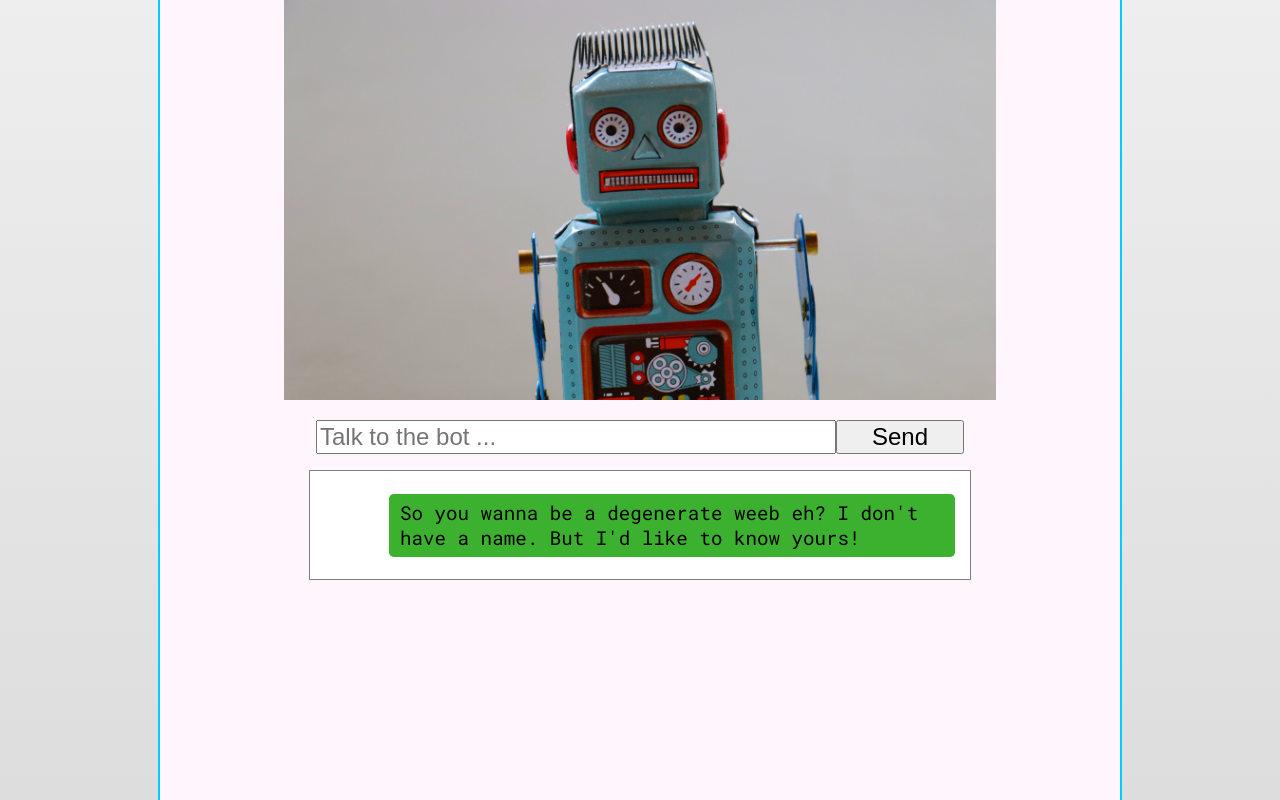
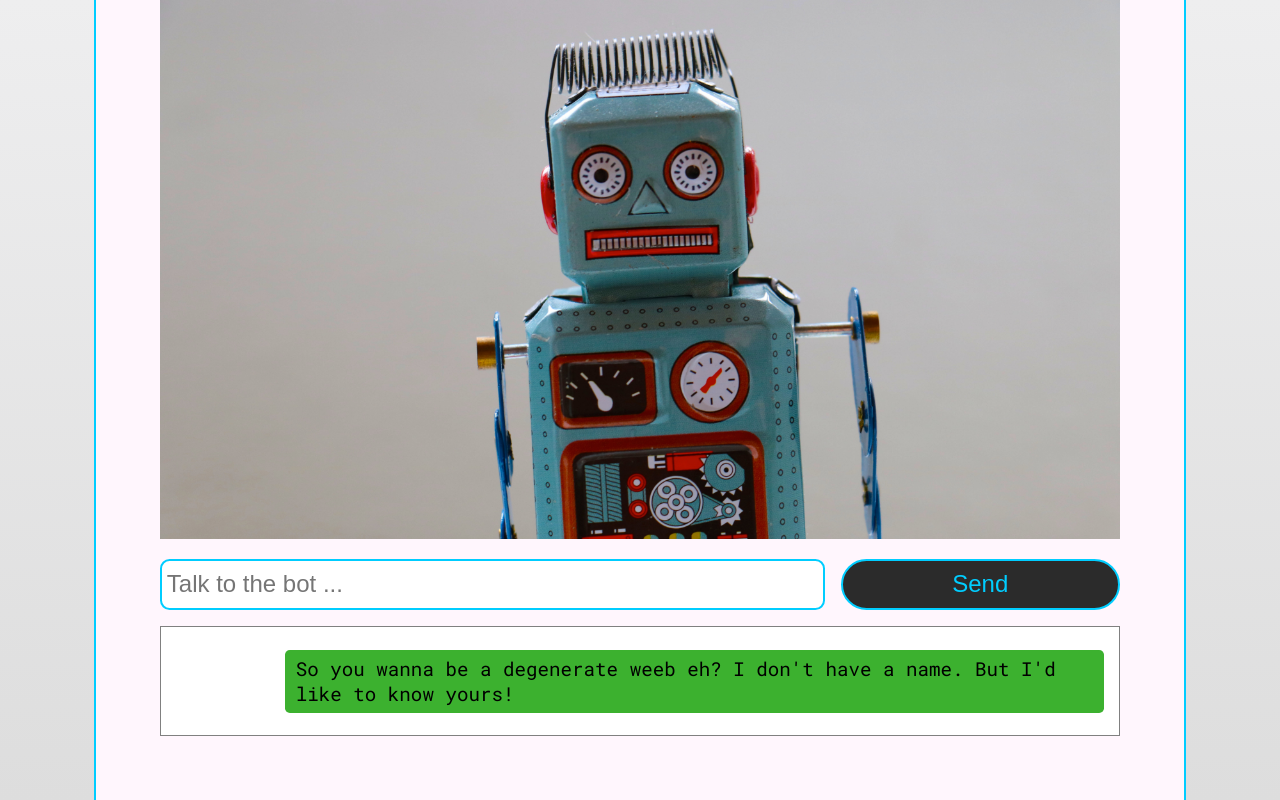
Before and after one commit to iAmStuff/01-chatbot, a website: page Submission/index.html in a window 1280 px wide. Drawn offline with Linux system fonts and the light colour scheme.

Commit message:
theme no longer responds to "light". user can now use "light" to respond to heavyweight/lightweight question

```diff
--- a/Submission/static/css/style.css
+++ b/Submission/static/css/style.css
@@ -3,10 +3,13 @@
   --highlight: #00cdff;
   --container-color: rgb(255, 246, 253);
   --chatbox-color: white;
+  --accent: #00cdff;
   --user-text-bg: #00cdff;
   --bot-text-bg: #3cb12f;
   --bot-text: black;
   --user-text: black;
+  --button-bg: #2b2b2b;
+  --button-text: #00cdff;
 }
 
 .dark {
@@ -14,6 +17,8 @@
   --body-gradient: linear-gradient(#333, #2b2b2b);
   --text-color: whitesmoke;
   --chatbox-color: #2b2b2b;
+  --button-bg: white;
+  --button-text: black;
 }
 
 body {
@@ -26,6 +31,7 @@ body {
   min-height: 100vh;
   max-width: 60rem;
   margin: 0 auto;
+  padding: 0 4rem;
   background-color: var(--container-color);
   border: solid var(--highlight);
   border-width: 0 2px;
@@ -44,7 +50,7 @@ body {
 }
 
 #robot-img {
-  height: 50vh;
+  width: 100%;
 }
 
 #chat-container {
@@ -52,15 +58,22 @@ body {
   display: flex;
   /* flex-direction: column; */
   justify-content: center;
+  width: 100%;
 }
 
 #chat-form {
   display: flex;
+  width: 100%;
 }
 
 #chat-input {
   width: 40vw;
   font-size: 1.5em;
+  width: 70%;
+  border: 2px solid var(--accent);
+  border-radius: 0.6rem;
+  padding: 0.6rem 0.3rem;
+  margin: 0 1rem 0 0;
 }
 
 #btn-chat-send {
@@ -68,6 +81,12 @@ body {
   font-size: 1.5em;
   overflow: hidden;
   text-overflow: ellipsis;
+  width: 30%;
+  color: var(--button-text);
+  background: var(--button-bg);
+  border: 2px solid var(--accent);
+  border-radius: 2rem;
+  cursor: pointer;
 }
 
 #chatbox-container {
@@ -78,7 +97,7 @@ body {
 
 #chatbox {
   background-color: var(--chatbox-color);
-  width: 50vw;
+  width: 100%;
   max-height: 30vh;
   border: 1px solid gray;
   display: flex;
--- a/Submission/static/js/script.js
+++ b/Submission/static/js/script.js
@@ -126,7 +126,7 @@ let path = "";
 const knownInputs = {
   // keywords that contain spaces currently cannot be validated with this method. revisit this later
   global: {
-    theme: ["theme", "dark", "light", "mode", "switch"],
+    theme: ["theme", "dark", "toggle", "mode", "switch"],
     restart: ["restart", "reset", "again"],
   },
   horror: {
```
